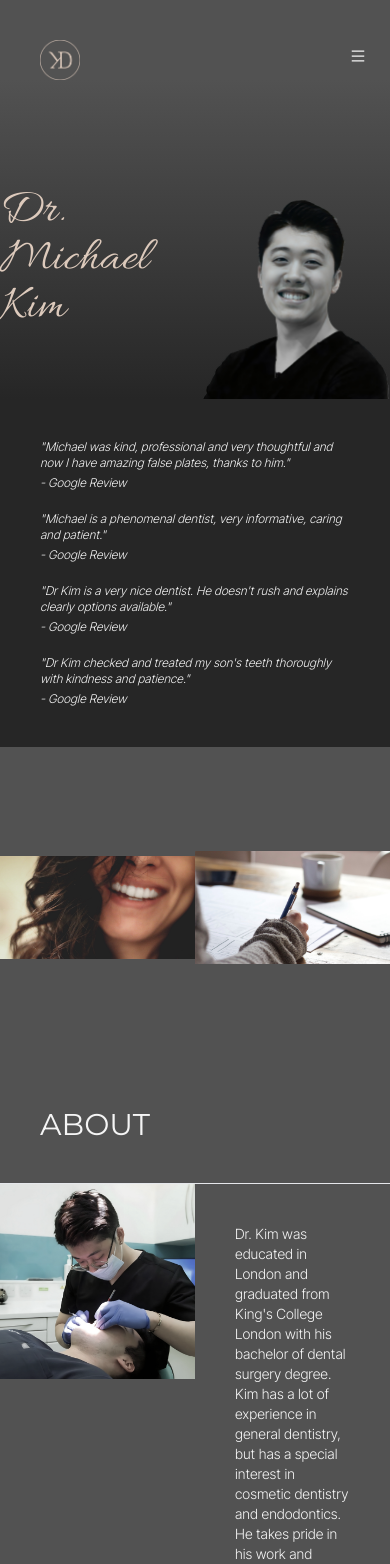
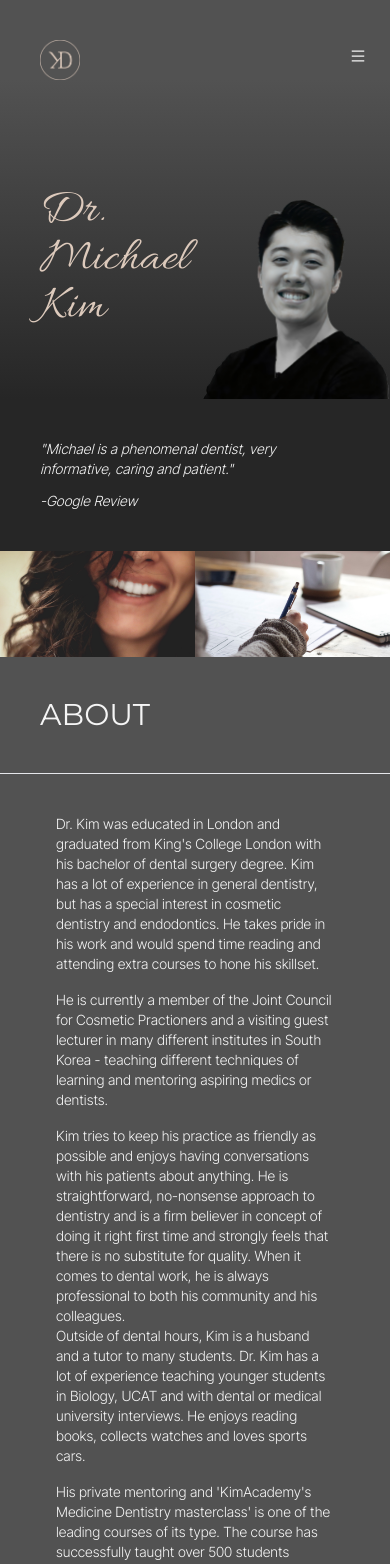
Before and after one commit to wodnjsd/mk-portfolio, a Next.js app: page / in a window 390 px wide. Shown: the top 1564 px of the page. Built offline with nearby package versions, Linux system fonts and the light colour scheme.

Commit message:
homepage responsive

```diff
--- a/app/layout/Footer.tsx
+++ b/app/layout/Footer.tsx
@@ -10,10 +10,10 @@ const Footer = (props: Props) => {
     <div className="bg-neutral-700 px-12 text-sm flex flex-col py-12 items-center gap-6 font-inter font-thin">
       <div className="text-4xl text-logo"><a><BsInstagram /></a></div>
       <div className="flex gap-5">
-        <Link href='/treatments'>Treatments</Link>
-        <Link href='/portfolio'>Portfolio</Link>
-        <Link href='/tutoring'>Tutoring</Link>
-        <Link href='/contact'>Contact</Link>
+        <Link href='/treatments' className="hover:underline">Treatments</Link>
+        <Link href='/portfolio' className="hover:underline">Portfolio</Link>
+        <Link href='/tutoring' className="hover:underline">Tutoring</Link>
+        <Link href='/contact' className="hover:underline">Contact</Link>
       </div>
       <div className="flex flex-col items-center md:inline">
         <span>COPYRIGHT © 2023 DR MICHAEL KIM.</span>
--- a/app/layout/Nav.tsx
+++ b/app/layout/Nav.tsx
@@ -53,9 +53,9 @@ const Nav = (props: Props) => {
       </div>
 {/* SideNav */}
       {isOpen && (
-        <motion.div initial={{ x: 40 }} animate={{ x: 0 }}
-          transition={{ duration: 0.1 }}
-          className='bg-stone-400 top-0 left-0 z-40 w-full h-screen flex flex-col justify-center absolute items-center sm:hidden'>
+        <motion.div initial={{ x: 100 }} animate={{ x: 0 }}
+          transition={{ duration: 0.2 }}
+          className='bg-stone-400 top-0 left-0 z-40 w-full h-full flex flex-col justify-center absolute items-center sm:hidden'>
           <ul className='flex flex-col items-center gap-5'>
             {links.map((link) => (
               <li key={link.id} onClick={toggle} className='hover:underline underline-offset-8'><Link href={link.to}>{link.name}</Link></li>
--- a/app/page.tsx
+++ b/app/page.tsx
@@ -1,16 +1,18 @@
 import Image from 'next/image'
+import Link from 'next/link'
 import face from '@/public/assets/face.png'
 import image2 from '@/public/assets/working.png'
 import image3 from '@/public/assets/friendly.png'
-import patient from '@/public/assets/patient.jpg'
-import student from '@/public/assets/student.jpg'
+import patient from '@/public/assets/patients.jpg'
+import student from '@/public/assets/students.jpg'
 import testimonials from '../data/testimonials'
+import ReviewCarousel from '@/components/ReviewCarousel'
 
 export default function Home() {
   return (
     <main className="flex flex-col font-inter">
       <div className='flex bg-gradient-to-b from-neutral-600 to-neutral-800  pt-10'>
-        <div className='flex flex-col gap-4 justify-center items-center basis-1/2'>
+        <div className='pl-10 flex flex-col gap-4 justify-center items-center basis-1/2'>
           <p className='font-allura text-5xl text-logo'>Dr. Michael Kim</p>
           {/* <button className='bg-logo px-10 py-1 rounded-none text-neutral-800 font-normal'>Get in touch</button> */}
         </div>
@@ -18,7 +20,12 @@ export default function Home() {
           <Image src={face} alt="image1" />
         </div>
       </div>
-      <div className='bg-neutral-800 flex flex-col md:flex-row gap-5 text-xs italic p-10'>
+      {/* Testimonials */}
+      <div className='w-full bg-neutral-800 p-10 flex justify-center items-center md:hidden'>
+        <ReviewCarousel />
+      </div>
+
+      <div className='bg-neutral-800 hidden md:flex gap-5 text-xs italic p-10'>
         {testimonials.map((item) => (
           <div key={item.id}>
             <p>"{item.content}"</p>
@@ -26,32 +33,37 @@ export default function Home() {
           </div>)
         )}
       </div>
+      {/* Links */}
       <div className='flex justify-around w-full '>
-        <div className='flex h-80 justify-center items-center w-1/2'>
-        <div className='absolute w-1/2 h-64 z-30 flex items-center justify-center bg-logo text-center text-white opacity-0 transition duration-500 hover:opacity-90'>
-          <p>FOR PATIENTS</p>
+        <div className='flex relative justify-center items-center w-1/2'>
+          <Link href={"/portfolio"}>
+            <div className='absolute w-full h-full z-30 flex items-center justify-center bg-logo text-center text-white opacity-0 transition duration-500 hover:opacity-90'>
+              FOR PATIENTS
             </div>
             <Image src={patient} alt="image3" />
+          </Link>
         </div>
-
-        <div className='flex justify-center items-center w-1/2'>
-        <div className='absolute w-1/2 h-64 z-30 flex items-center justify-center bg-logo text-center text-white opacity-0 transition duration-500 hover:opacity-90'>
+        <div className='flex relative justify-center items-center w-1/2'>
+          <Link href={'/tutoring'}>
+            <div className='absolute w-full h-full z-30 flex items-center justify-center bg-logo text-center text-white opacity-0 transition duration-500 hover:opacity-90'>
               <p>FOR STUDENTS</p>
             </div>
             <Image src={student} alt="image4" />
-          {/* <p>FOR STUDENTS</p> */}
+          </Link>
+        </div>
       </div>
 
-        {/* <button className='rounded-none bg-neutral-700 px-20 py-5 font-normal text-lg'>For Patients</button> */}
-        {/* <div><button>For Students</button></div> */}
-      </div>
+      {/* About */}
+
       <h1 className='text-3xl sm:self-center font-montserrat p-10 sm:py-20 font-normal'>ABOUT</h1>
       <hr className='w-full' />
-      <div className='flex'>
-        <div className='w-1/2'>
+
+      <div className='p-10 md:p-0 relative'>
+        <div className='flex flex-col items-center md:flex-row'>
+          <div className='w-1/2 hidden md:inline'>
             <Image src={image2} alt="image2" />
           </div>
-        <div className='w-1/2 flex flex-col gap-4 justify-center items-center m-10 flex-1 text-sm'>
+          <div className='px-4 flex flex-col gap-4 justify-center items-center flex-1 text-sm'>
             <p>Dr. Kim was educated in London and graduated from King's College London with his bachelor of dental surgery degree.
               Kim has a lot of experience in general dentistry, but has a special interest in cosmetic dentistry and endodontics. He takes pride in his work
               and would spend time reading and attending extra courses to hone his skillset.</p>
@@ -67,20 +79,21 @@ export default function Home() {
           </div>
         </div>
 
-      <div className='flex'>
-        <div className='w-1/2 flex flex-col gap-4 justify-center items-center p-20 flex-1 text-sm'>
-
+        <div className='flex flex-col md:flex-row'>
+          <div className='px-4 flex flex-col gap-4 justify-center items-center flex-1 text-sm'>
             <p> Outside of dental hours, Kim is a husband and a tutor to many students. Dr. Kim has a lot of experience teaching younger students in Biology,
               UCAT and with dental or medical university interviews. He enjoys reading books, collects watches and loves sports cars.</p>
             <p>His private mentoring and 'KimAcademy's Medicine Dentistry masterclass' is one of the leading courses of its type. The course has successfully taught over
               500 students worldwide since its inception in 2018. The benefits of his mentoring and masterclasses can be found here(link).</p>
           </div>
-
-        <div className='w-1/2'>
+          <div className='hidden md:inline w-1/2'>
             <Image src={image3} alt="image3" />
           </div>
         </div>
-
+        {/* <div className='absolute top-0 left-0 -z-10 brightness-50 '>
+          <Image src={image2} alt="image2" />
+        </div> */}
+      </div>
     </main>
   )
 }
--- a/app/portfolio/page.tsx
+++ b/app/portfolio/page.tsx
@@ -20,7 +20,7 @@ const page = (props: Props) => {
         ))}
       </ul>
       <div className='w-full flex justify-center py-20'>More Coming Soon...</div>
-      <div className="lg:hidden w-full flex justify-center">
+      <div className="mb-10 border rounded-lg lg:hidden w-full flex justify-center">
         <ReviewCarousel />
       </div>
       <div className='hidden lg:flex gap-5 text-xs italic pb-10'>
--- a/components/ReviewCarousel.tsx
+++ b/components/ReviewCarousel.tsx
@@ -1,5 +1,4 @@
 "use client"
-import { FaArrowLeft, FaArrowRight } from 'react-icons/fa'
 import { useState, useEffect } from 'react'
 import testimonials from '@/data/testimonials'
 import { motion, AnimatePresence } from 'framer-motion'
@@ -9,7 +8,7 @@ const ReviewCarousel = () => {
   let autoSlide = true
   let autoSlideInterval = 5000
 
-  const previous = () => setCurrent((current: number) => (current === 0 ? testimonials.length - 1 : current - 1))
+
   const next = () => setCurrent((current: number) => (current === testimonials.length - 1 ? 0 : current + 1))
   const variants = {
     hidden: { opacity: 0, x: -50, y:0 },
@@ -23,20 +22,8 @@ const ReviewCarousel = () => {
   }, [])
 
   return (
-    // <div className='w-4/5 overflow-hidden relative'>
-    //   <div className="w-full flex transition-transform ease-out duration-500"
-    //     style={{ transform: `translateX(-${current * 100}%)` }}>
-    //     {testimonials.map((item, i) => (
-    //       <div className='w-full'>{item.content}</div>
-    //     ))}
-    //   </div>
-    //   <div className='absolute inset-0 flex items-center justify-between p-4'>
-    //     <button onClick={previous} className='p-2 rounded-full shadow border hover:bg-white hover:text-gray-600'><FaArrowLeft /></button>
-    //     <button onClick={next} className='p-2 rounded-full shadow border hover:bg-white hover:text-gray-600'><FaArrowRight /></button>
-    //   </div>
 
-    // </div>
-    <div className='mb-10 border rounded-lg flex justify-center items-center h-36 w-4/5 px-10'>
+    <div className=' flex justify-center items-center'>
         <motion.div
           variants={variants}
           initial="hidden"
```
Also changed, not shown: public/assets/patients.jpg (added), public/assets/students.jpg (added). Lines whose indentation alone changed are shown as unchanged.
